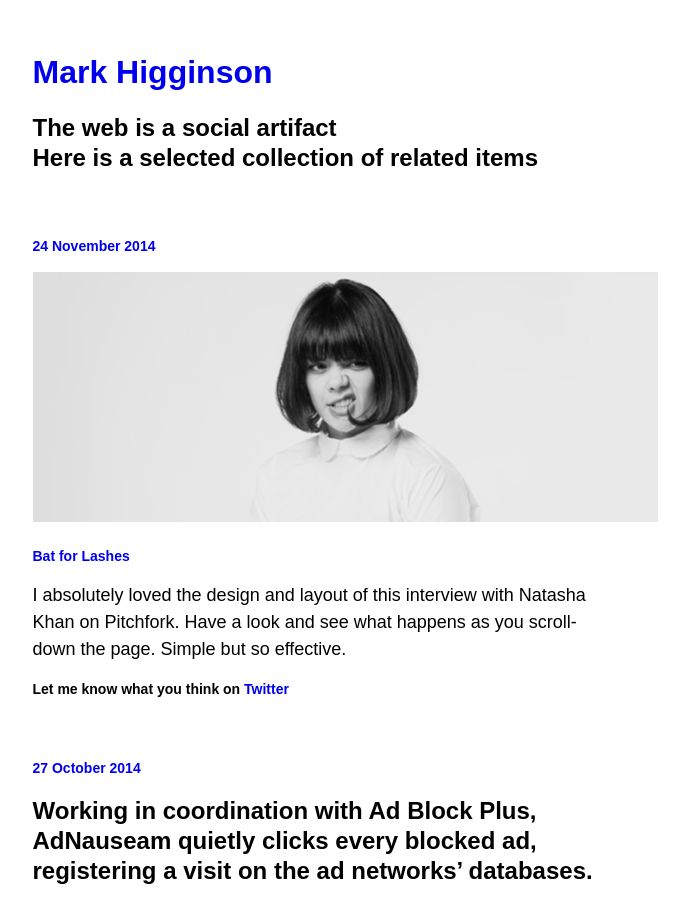
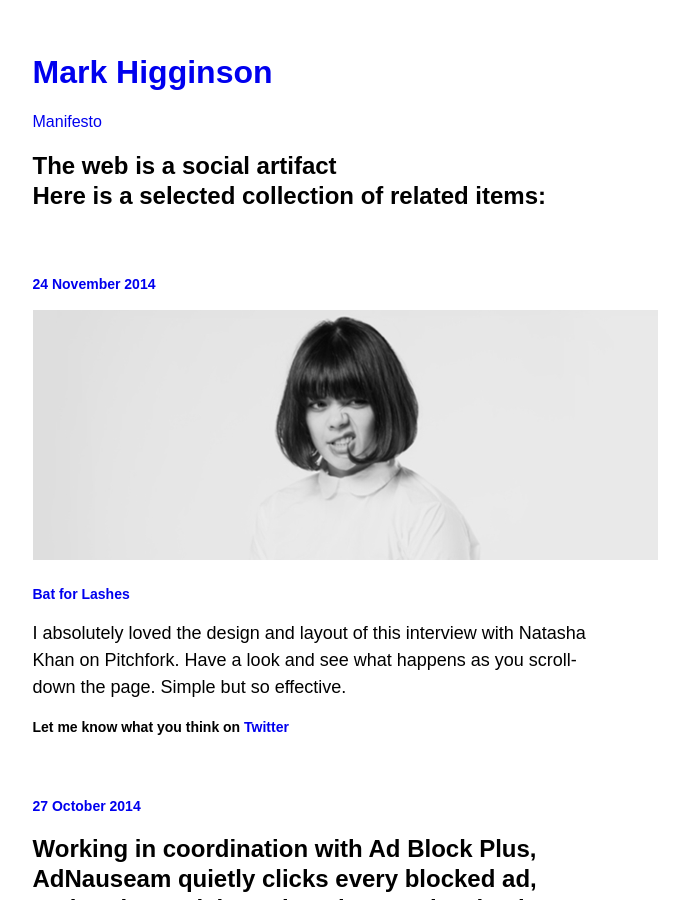
Before and after one commit to markhgn/markhgn.github.io, a Jekyll site: the page built from index.html, in a window 1280 px wide and 900 px high. Shown: the whole window, without its empty margins (320-1009 px from the left). Built offline with Jekyll 4.4.1, drawn with Linux system fonts in a browser that asks for light colours; Markdown is read by kramdown in place of the engine named in the settings; the list of posts is cut into pages by our own code; comment, search, counter and statistics services are not loaded.

Commit message:
New page links

```diff
--- a/_layouts/post.html
+++ b/_layouts/post.html
@@ -1,6 +1,7 @@
 {% include header.html %}
 
 	<h1><a href="http://markhgn.github.io/">Mark Higginson</a></h1>
+    <a href="http://markhgn.github.io/manifesto.html">Manifesto</a><br>
 	<p>&nbsp;</p>
 
 	<h3>{{ page.date | date_to_long_string }}</h3>
--- a/index.html
+++ b/index.html
@@ -3,8 +3,11 @@ layout: default
 ---
 
 	<h1><a href="http://markhgn.github.io/">Mark Higginson</a></h1>
+
+    <a href="http://markhgn.github.io/manifesto.html">Manifesto</a>
+
 	<h2>The web is a social artifact<br>
-	Here is a selected collection of related items</h2>
+	Here is a selected collection of related items:</h2>
 	<p>&nbsp;</p>
 
 {% for post in paginator.posts %}
```
